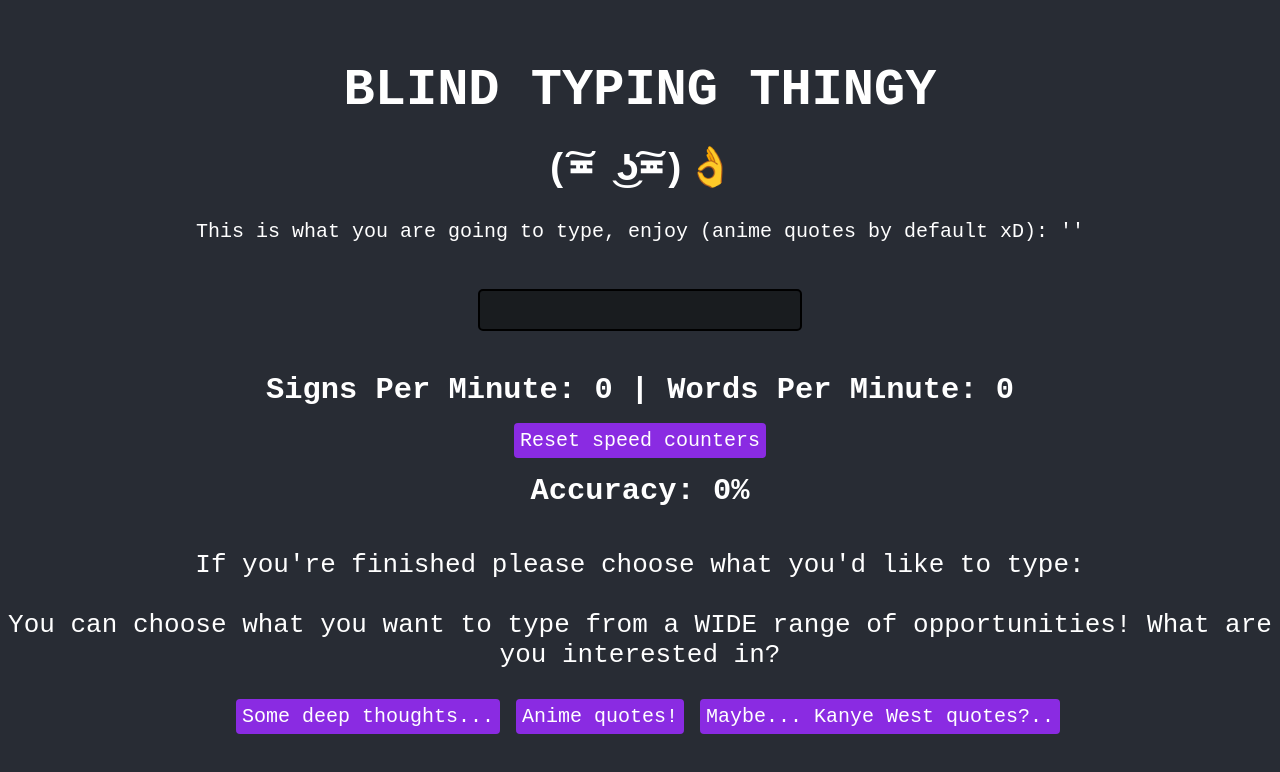
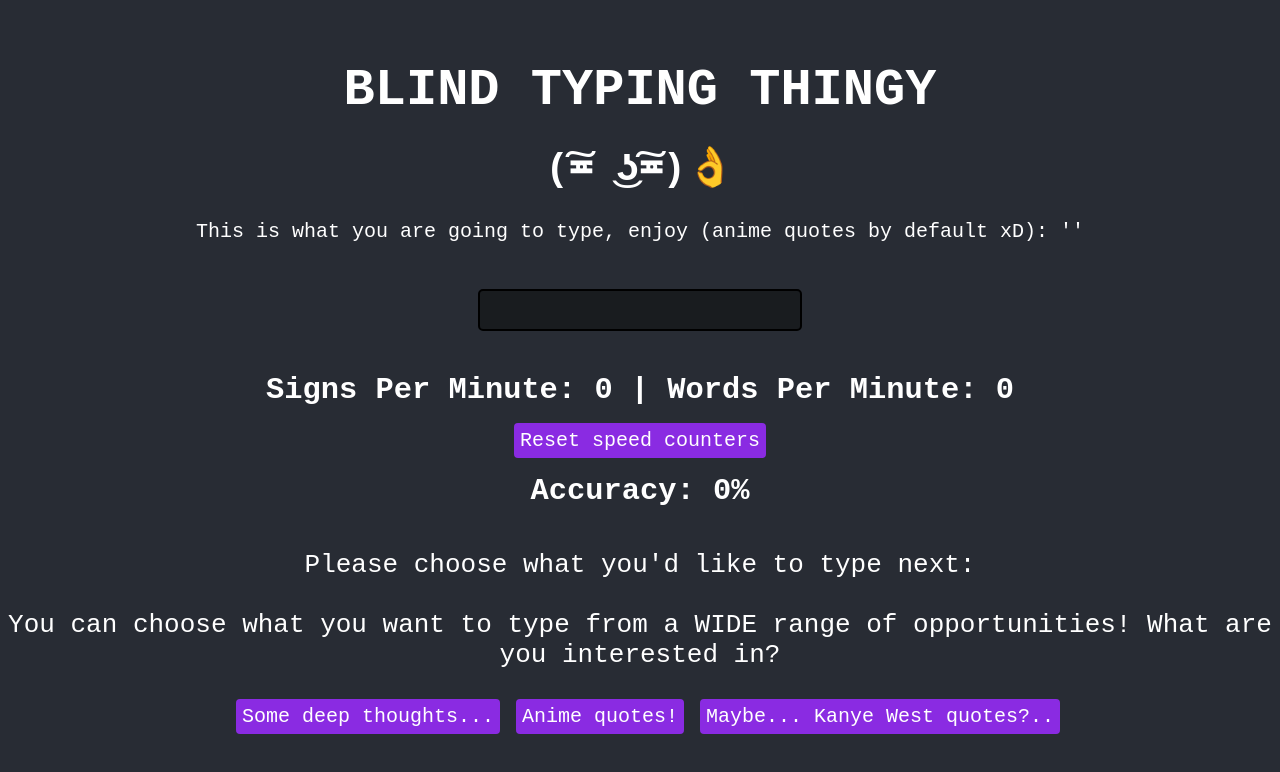
Before and after one commit to sikera4/blind-typing-thingy, a React (Create React App) app: page / in a window 1280 px wide. Shown: the top 772 px of the page. Built offline with nearby package versions, Linux system fonts and the light colour scheme; no server answers.

Commit message:
- edit message that appears when the typable text ends

```diff
--- a/package.json
+++ b/package.json
@@ -1,6 +1,7 @@
 {
   "name": "blind-typing-thing",
   "version": "0.1.0",
+  "homepage": "https://sikera4.github.io/blind-typing-thingy",
   "private": true,
   "dependencies": {
     "@testing-library/jest-dom": "^5.14.1",
@@ -10,6 +11,7 @@
     "@types/node": "^12.20.15",
     "@types/react": "^17.0.11",
     "@types/react-dom": "^17.0.8",
+    "gh-pages": "^3.2.3",
     "react": "^17.0.2",
     "react-dom": "^17.0.2",
     "react-scripts": "4.0.3",
@@ -17,6 +19,8 @@
     "web-vitals": "^1.1.2"
   },
   "scripts": {
+    "predeploy": "npm run build",
+    "deploy": "gh-pages -d build",
     "start": "react-scripts start",
     "build": "react-scripts build",
     "test": "react-scripts test",
--- a/src/App.tsx
+++ b/src/App.tsx
@@ -116,7 +116,7 @@ function App() {
           setSignCount(0);
           }}>Reset speed counters</p>
         <h3 className="stats">Accuracy: {accuracy}%</h3>
-        <p>{(currentChar === '') ? "If you're finished please choose what you'd like to type:": ''}</p>
+        <p>{(currentChar === '') ? "Please choose what you'd like to type next:": ''}</p>
         <p className='commentary'>You can choose what you want to type from a WIDE range of opportunities! What are you interested in?</p>
         <p className='api-changers'>
           <span className="api-changer" onClick={() => {
```
Also changed, not shown: 1 other file (tests, documents, lock files or other folders).
